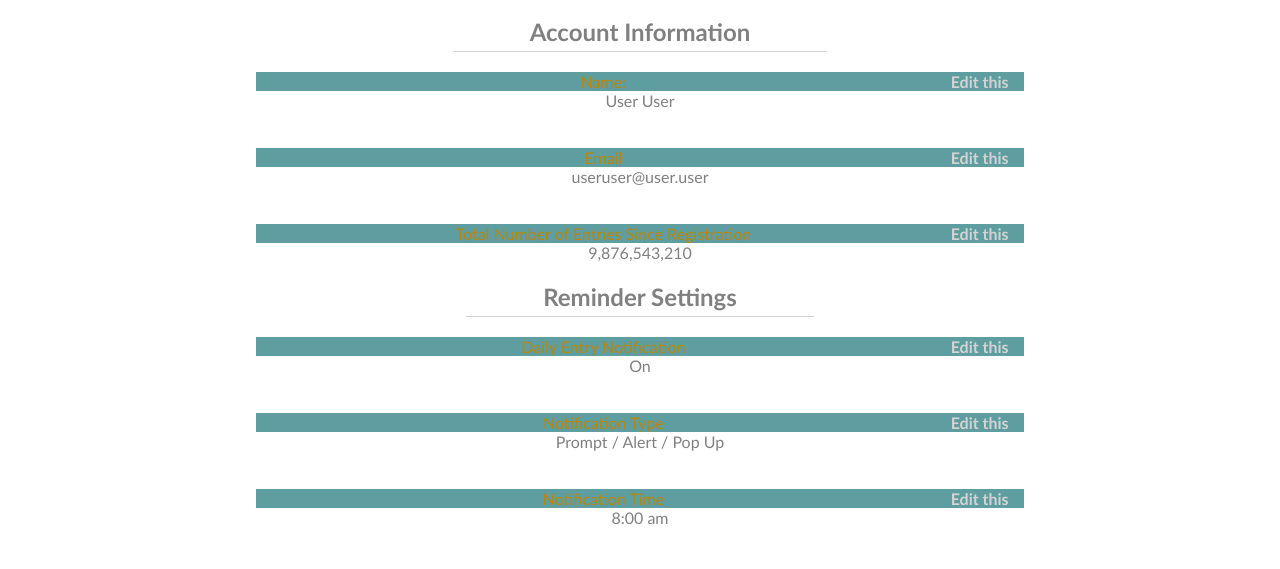
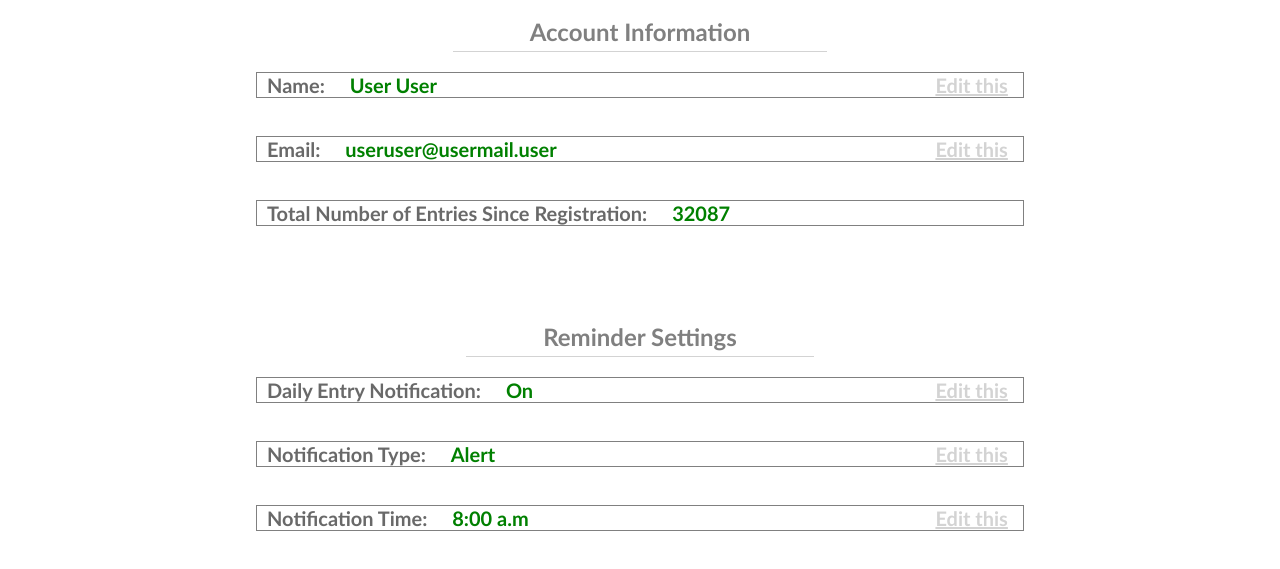
Before and after one commit to CodenNerd/MyDiary, a website: page UI/account.html in a window 1280 px wide. Shown: the part 53-622 px from the top of the page. Drawn offline with Linux system fonts and the light colour scheme.

Commit message:
Modifying account profile look

```diff
--- a/UI/account.css
+++ b/UI/account.css
@@ -4,13 +4,24 @@
 			background-color: ;
 			margin-top:2px;
 		}
-		.blue-bg{
-			background-color: cadetblue;
-			color: darkgoldenrod;
+		.grey-bg{
+			border:1px solid grey;
+			color: dimgrey;
+			font-size: 20px;
+			text-align: left;
+			padding-left: 10px;
+			font-weight: bolder;
 		}
-		.blue-bg>span>a{
+		.grey-bg>span:first-child{
+			color:green;
+			display: inline-block;
+			margin-left: 20px;
+
+		}
+		.grey-bg>span>a{
 			float: right;
 			color: lightgrey;
 			display: inline-block;
 			margin-right: 2%;
+			text-decoration: underline;
 		}
--- a/UI/account.html
+++ b/UI/account.html
@@ -17,25 +17,23 @@
 
 	<center><div class="container-div">
 		<div><h2 class="underline">Account Information</h2>
-		<div class="blue-bg">Name: <span><a href="">Edit this</a></span></div>
-		<div>User User</div>
+			<div class="grey-bg">Name: <span>User User</span><span><a href="">Edit this</a></span></div>
+
 			<br><br>
-		<div class="blue-bg">Email <span><a href="">Edit this</a></span></div>
-		<div>useruser@user.user</div>
+			<div class="grey-bg">Email: <span>useruser@usermail.user</span> <span><a href="">Edit this</a></span></div>
+
 			<br><br>
-		<div class="blue-bg">Total Number of Entries Since Registration <span><a href="">Edit this</a></span></div>
-		<div>9,876,543,210</div>
+			<div class="grey-bg">Total Number of Entries Since Registration: <span>32087</span> <span></span></div>
 		</div>
+		<br><br><br><br>
+		<div><h2 class="underline">Reminder Settings </h2>
+			<div class="grey-bg"> Daily Entry Notification: <span>On</span><span><a href="">Edit this</a></span></div>
 
-	<div><h2 class="underline">Reminder Settings </h2>
-		<div class="blue-bg"> Daily Entry Notification<span><a href="">Edit this</a></span></div>
-		<div>On</div>
 			<br><br>
-		<div class="blue-bg">Notification Type<span><a href="">Edit this</a></span></div>
-		<div>Prompt / Alert / Pop Up</div>
+			<div class="grey-bg">Notification Type: <span>Alert</span><span><a href="">Edit this</a></span></div>
 			<br><br>
-		<div class="blue-bg">Notification Time <span><a href="">Edit this</a></span></div>
-		<div>8:00 am</div>
+			<div class="grey-bg">Notification Time: <span>8:00 a.m</span> <span><a href="">Edit this</a></span></div>
+
 		</div>
 	</div>
 </center>
--- a/UI/home.css
+++ b/UI/home.css
@@ -164,9 +164,6 @@
 			left: 25%;
 			opacity: 0.9;
 			display: none;
-			z-index: +3;
-			z-index: +1;
-			z-index: +3;
 		}
 		#modal>a{
 			float:right;
```
Lines whose indentation alone changed are shown as unchanged.
